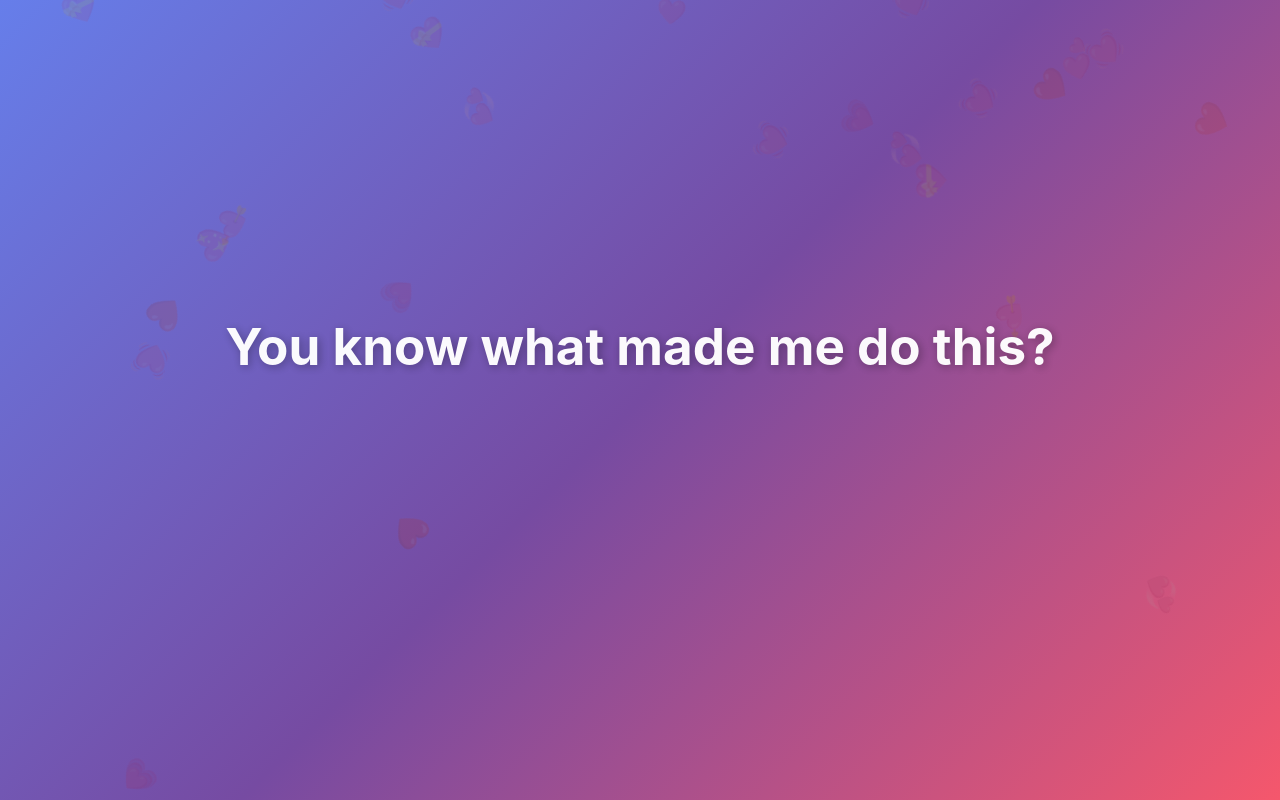
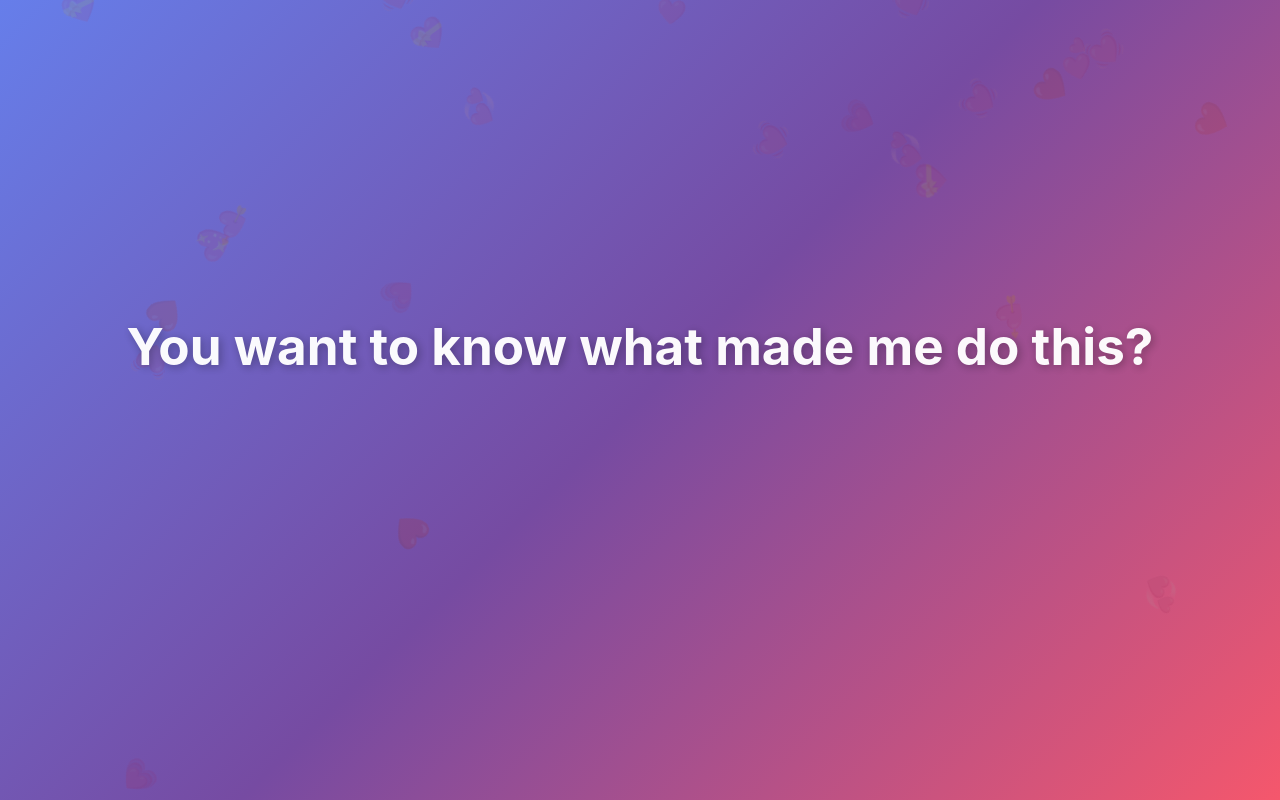
Before and after one commit to geminivarun2tb-netizen/yalentine, a plain HTML site: page celebrate.html in a window 1280 px wide. Both pictures are taken after a click on the button "OK". Drawn offline with Linux system fonts and the light colour scheme.

Commit message:
Update celebrate.html

```diff
--- a/celebrate.html
+++ b/celebrate.html
@@ -288,7 +288,7 @@
 
     <!-- Question Section -->
     <div class="content-container hidden" id="questionSection">
-        <p class="question-text">You know what made me do this?</p>
+        <p class="question-text">You want to know what made me do this?</p>
         <button class="yeah-btn" onclick="showReveal()">Yeah</button>
     </div>
 
```
